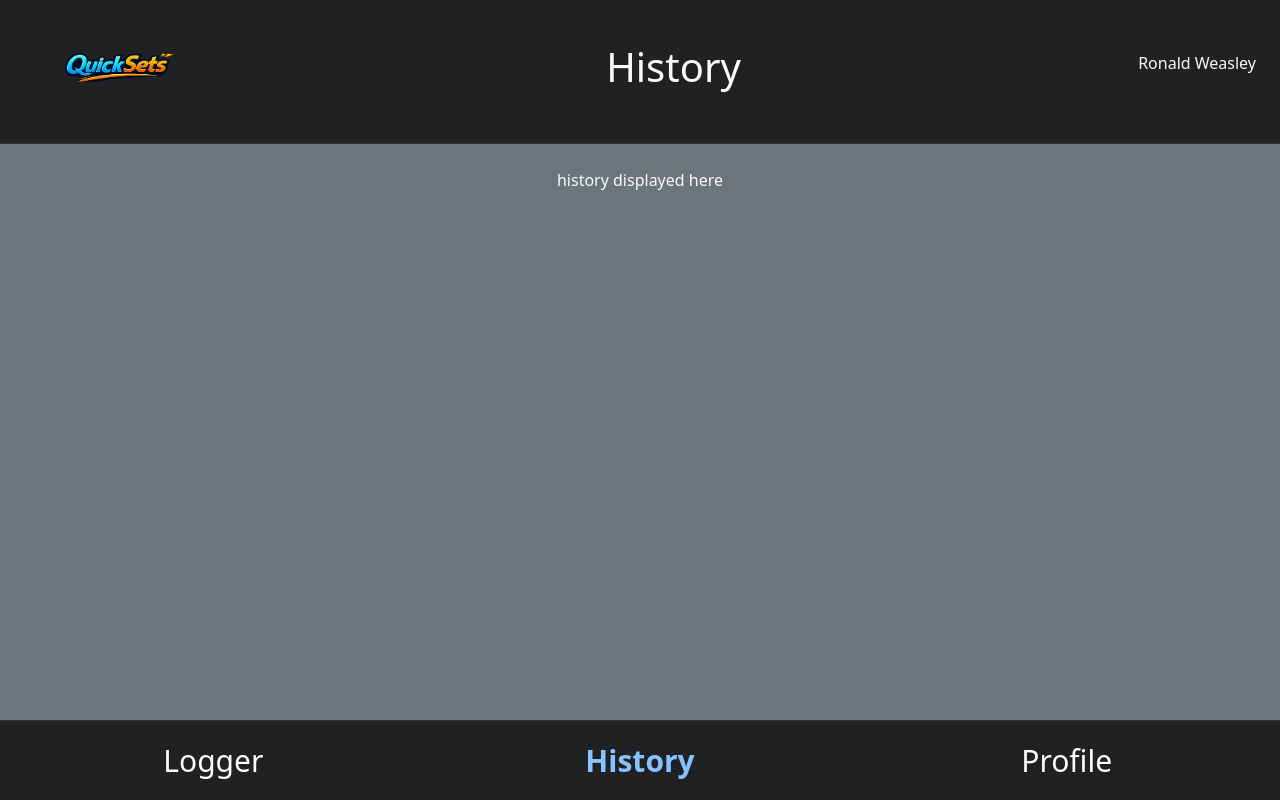
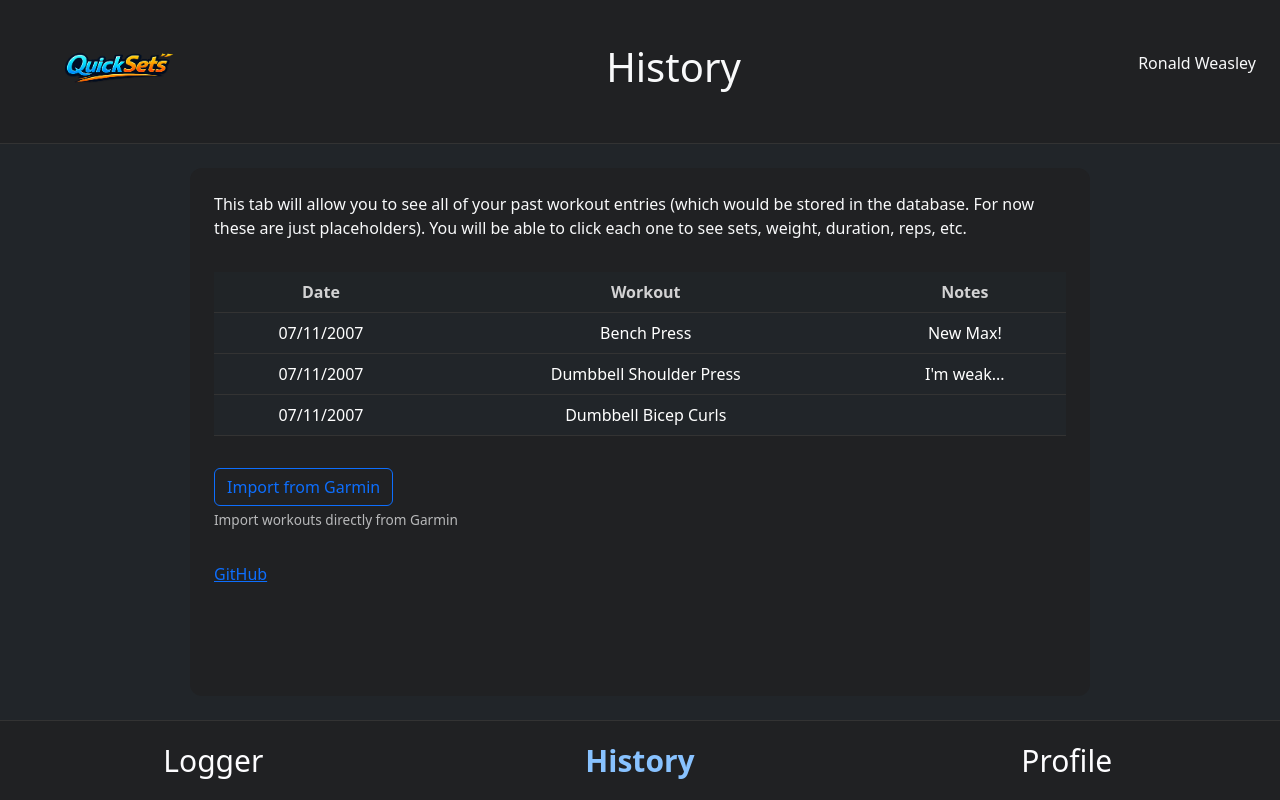
Before and after one commit to SethHales/MyStartup, a React (Vite) app in the folder quicksets/: page /history in a window 1280 px wide. Built offline with nearby package versions, Linux system fonts and the light colour scheme; a web font is replaced by a local one.

Commit message:
EVERYTHING is BACK!! Main content is working :)

```diff
--- a/quicksets/src/app.css
+++ b/quicksets/src/app.css
@@ -92,7 +92,9 @@ header {
     background: #17181a;
     color: #fdfdff;
     margin: 0;
-    height: 100%;
+    height: 100dvh;
+    display: grid;
+    grid-template-rows: auto 1fr auto;
 }
 
 main {
@@ -100,12 +102,6 @@ main {
     padding: 1.5rem;
     display: flex;
     justify-content: center;
-}
-
-.app {
-    height: 100dvh;
-    display: grid;
-    grid-template-rows: auto 1fr auto;
 }
 
 .logger {
--- a/quicksets/src/history/history.jsx
+++ b/quicksets/src/history/history.jsx
@@ -2,8 +2,51 @@ import React from 'react';
 
 export function History() {
   return (
-    <main className="container-fluid bg-secondary text-center">
-      <div>history displayed here</div>
+    <main>
+      <section className="history">
+
+        <p>This tab will allow you to see all of your past workout entries (which would be stored in the database.
+          For
+          now these are just placeholders). You will be able to click each one to see sets, weight, duration,
+          reps,
+          etc.</p>
+        <table className="table table-dark table-hover">
+          <thead>
+            <tr>
+              <th>Date</th>
+              <th>Workout</th>
+              <th>Notes</th>
+            </tr>
+
+          </thead>
+          <tbody>
+            <tr>
+              <td>07/11/2007</td>
+              <td>Bench Press</td>
+              <td>New Max!</td>
+            </tr>
+            <tr>
+              <td>07/11/2007</td>
+              <td>Dumbbell Shoulder Press</td>
+              <td>I'm weak...</td>
+            </tr>
+            <tr>
+              <td>07/11/2007</td>
+              <td>Dumbbell Bicep Curls</td>
+              <td></td>
+            </tr>
+          </tbody>
+        </table>
+        <div className="import-actions">
+          <button type="button" className="btn btn-outline-primary">
+            Import from Garmin
+          </button>
+          <p className="import-hint">
+            Import workouts directly from Garmin
+          </p>
+        </div>
+        <a href="https://github.com/SethHales/MyStartup">GitHub</a>
+      </section>
     </main>
   );
 }
--- a/quicksets/src/logger/logger.jsx
+++ b/quicksets/src/logger/logger.jsx
@@ -2,8 +2,49 @@ import React from 'react';
 
 export function Logger() {
   return (
-    <main className="container-fluid bg-secondary text-center">
-      <div>logger displayed here</div>
+    <main>
+      <div className="logger">
+        <section className="live-feed">
+          <p className="feed-title">This is where websocket data will appear. I have included some placeholders for reference</p>
+          <p>Joe Bob just started a workout!</p>
+          <p>Harry Potter sent a connection request!</p>
+        </section>
+        <form className="workout-form">
+          <label>
+            Date
+            <input type="date" required />
+          </label>
+
+          <label>
+            Exercise
+            <input type="text" placeholder="Bench Press" />
+          </label>
+          <section>
+            <h3>Sets</h3>
+            <table>
+              <thead>
+                <tr>
+                  <th>#</th>
+                  <th>Reps</th>
+                  <th>Weight</th>
+                  <th>Time</th>
+                </tr>
+              </thead>
+              <tbody>
+              </tbody>
+            </table>
+
+            <button type="button" className="btn btn-outline-secondary btn-sm">+ Add Set</button>
+          </section>
+          <label>
+            Notes
+            <textarea rows="3"></textarea>
+          </label>
+
+          <button type="submit" className="btn btn-primary">Save Workout</button>
+        </form>
+        <a className="github-link" href="https://github.com/SethHales/MyStartup">GitHub</a>
+      </div>
     </main>
   );
 }
--- a/quicksets/src/login/login.jsx
+++ b/quicksets/src/login/login.jsx
@@ -2,8 +2,19 @@ import React from 'react';
 
 export function Login() {
   return (
-    <main className="container-fluid bg-secondary text-center">
-      <div>login displayed here</div>
+    <main className="login-page">
+      <form className="login-card" action="app.html">
+        <label>
+          Email
+          <input type="email" required />
+        </label>
+        <label>
+          Password
+          <input type="password" required />
+        </label>
+        <button type="submit">Log In</button>
+      </form>
+      <a className="github-link" href="https://github.com/SethHales/MyStartup">GitHub</a>
     </main>
   );
 }
--- a/quicksets/src/profile/profile.jsx
+++ b/quicksets/src/profile/profile.jsx
@@ -2,8 +2,24 @@ import React from 'react';
 
 export function Profile() {
   return (
-    <main className="container-fluid bg-secondary text-center">
-      <div>profile displayed here</div>
+    <main>
+      <div className="profile">
+        <section className="user-stats">
+          <h3>Your Stats</h3>
+          <p>(These numbers will pull from the database. For now they are hardcoded examples.)</p>
+          <ul>
+            <li>Total workouts: <span>10</span></li>
+            <li>Total sets logged: <span>34</span></li>
+            <li>Most used exercise: <span>Bench Press</span></li>
+          </ul>
+        </section>
+
+        <section>
+          <h3>Trends</h3>
+          <p>Relevant charts (eg. a chart showing workouts per week for the past 10 weeks) will go here.</p>
+        </section>
+        <a className="github-link" href="https://github.com/SethHales/MyStartup">GitHub</a>
+      </div>
     </main>
   );
 }
```
